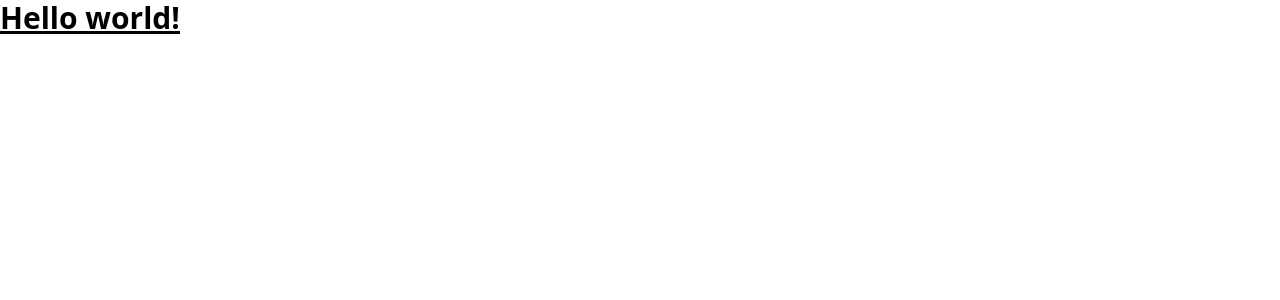
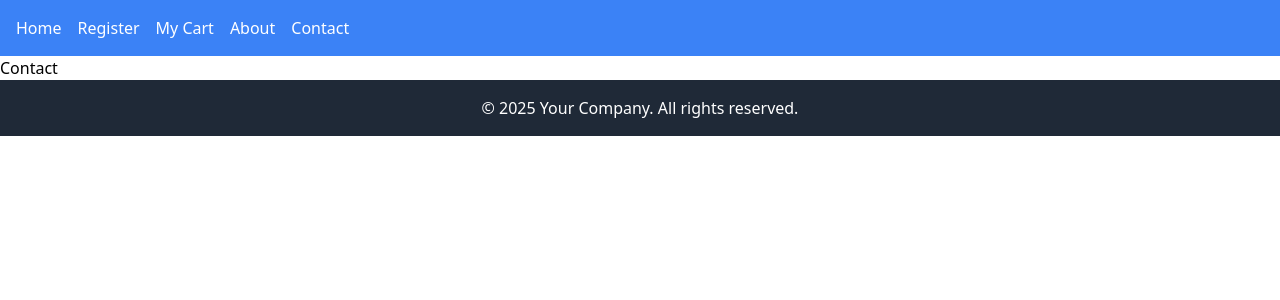
Before and after one commit to OusamaMahmoud/EcommerceTask, a React (Vite) app: page /contact in a window 1280 px wide. Shown: the top 300 px of the page. Built offline with nearby package versions, Linux system fonts and the light colour scheme.

Commit message:
feat(routes): implement layout with nested routes

```diff
--- a/package.json
+++ b/package.json
@@ -11,7 +11,8 @@
   },
   "dependencies": {
     "react": "^19.0.0",
-    "react-dom": "^19.0.0"
+    "react-dom": "^19.0.0",
+    "react-router": "^7.5.0"
   },
   "devDependencies": {
     "@eslint/js": "^9.22.0",
--- a/src/App.tsx
+++ b/src/App.tsx
@@ -1,7 +1,5 @@
+import AppRoutes from "./routes/AppRoutes";
+
 export default function App() {
-  return (
-    <h1 className="text-3xl font-bold underline">
-      Hello world!
-    </h1>
-  )
+  return <AppRoutes />;
 }
--- /dev/null
+++ b/src/components/layout/Footer.tsx
@@ -0,0 +1,9 @@
+const Footer = () => {
+  return (
+    <footer className="bg-gray-800 text-white p-4 text-center">
+      <p>© 2025 Your Company. All rights reserved.</p>
+    </footer>
+  );
+};
+
+export default Footer;
--- /dev/null
+++ b/src/components/layout/Layout.tsx
@@ -0,0 +1,20 @@
+// src/components/Layout.tsx
+import React from "react";
+import Navbar from "./Navbar";
+import Footer from "./Footer";
+import { Outlet } from "react-router";
+
+const Layout = () => {
+  return (
+    <div>
+      <Navbar />
+      <main>
+        <Outlet />
+      </main>
+      {/* Optionally, you can add a footer here */}
+      <Footer />
+    </div>
+  );
+};
+
+export default Layout;
--- /dev/null
+++ b/src/components/layout/Navbar.tsx
@@ -0,0 +1,28 @@
+// src/components/Navbar.tsx
+import { Link } from "react-router";
+
+const Navbar = () => {
+  return (
+    <nav className="bg-blue-500 p-4">
+      <ul className="flex space-x-4 text-white">
+        <li>
+          <Link to="/">Home</Link>
+        </li>
+        <li>
+          <Link to="/register">Register</Link>
+        </li>
+        <li>
+          <Link to="/cart">My Cart</Link>
+        </li>
+        <li>
+          <Link to="/about">About</Link>
+        </li>
+        <li>
+          <Link to="/contact">Contact</Link>
+        </li>
+      </ul>
+    </nav>
+  );
+};
+
+export default Navbar;
--- /dev/null
+++ b/src/pages/About.tsx
@@ -0,0 +1,7 @@
+const About = () => {
+  return (
+    <div>About</div>
+  )
+}
+
+export default About
--- /dev/null
+++ b/src/pages/Cart.tsx
@@ -0,0 +1,8 @@
+
+const Cart = () => {
+  return (
+    <div>Cart</div>
+  )
+}
+
+export default Cart
--- /dev/null
+++ b/src/pages/Contact.tsx
@@ -0,0 +1,8 @@
+
+const Contact = () => {
+  return (
+    <div>Contact</div>
+  )
+}
+
+export default Contact
--- /dev/null
+++ b/src/pages/Home.tsx
@@ -0,0 +1,9 @@
+import React from 'react'
+
+const Home = () => {
+  return (
+    <div>Home</div>
+  )
+}
+
+export default Home
--- /dev/null
+++ b/src/pages/ProductDetails.tsx
@@ -0,0 +1,8 @@
+
+const ProductDetails = () => {
+  return (
+    <div>ProductDetails</div>
+  )
+}
+
+export default ProductDetails
--- /dev/null
+++ b/src/pages/Register.tsx
@@ -0,0 +1,9 @@
+import React from 'react'
+
+const Register = () => {
+  return (
+    <div>Register</div>
+  )
+}
+
+export default Register
--- /dev/null
+++ b/src/routes/AppRoutes.tsx
@@ -0,0 +1,47 @@
+import Home from "../pages/Home";
+import Register from "../pages/Register";
+import ProductDetails from "../pages/ProductDetails";
+import Cart from "../pages/Cart";
+import About from "../pages/About";
+import Contact from "../pages/Contact";
+import { createBrowserRouter, RouterProvider } from "react-router";
+import Layout from "../components/layout/Layout";
+
+const router = createBrowserRouter([
+  {
+    path: "/",
+    element: <Layout />, // Apply Layout to all child routes
+    children: [
+      {
+        path: "/",
+        element: <Home />,
+      },
+      {
+        path: "/register",
+        element: <Register />,
+      },
+      {
+        path: "/product/:id",
+        element: <ProductDetails />,
+      },
+      {
+        path: "/cart",
+        element: <Cart />,
+      },
+      {
+        path: "/about",
+        element: <About />,
+      },
+      {
+        path: "/contact",
+        element: <Contact />,
+      },
+    ],
+  },
+]);
+
+const AppRoutes = () => {
+  return <RouterProvider router={router} />;
+};
+
+export default AppRoutes;
```
Also changed, not shown: 1 other file (tests, documents, lock files or other folders).
